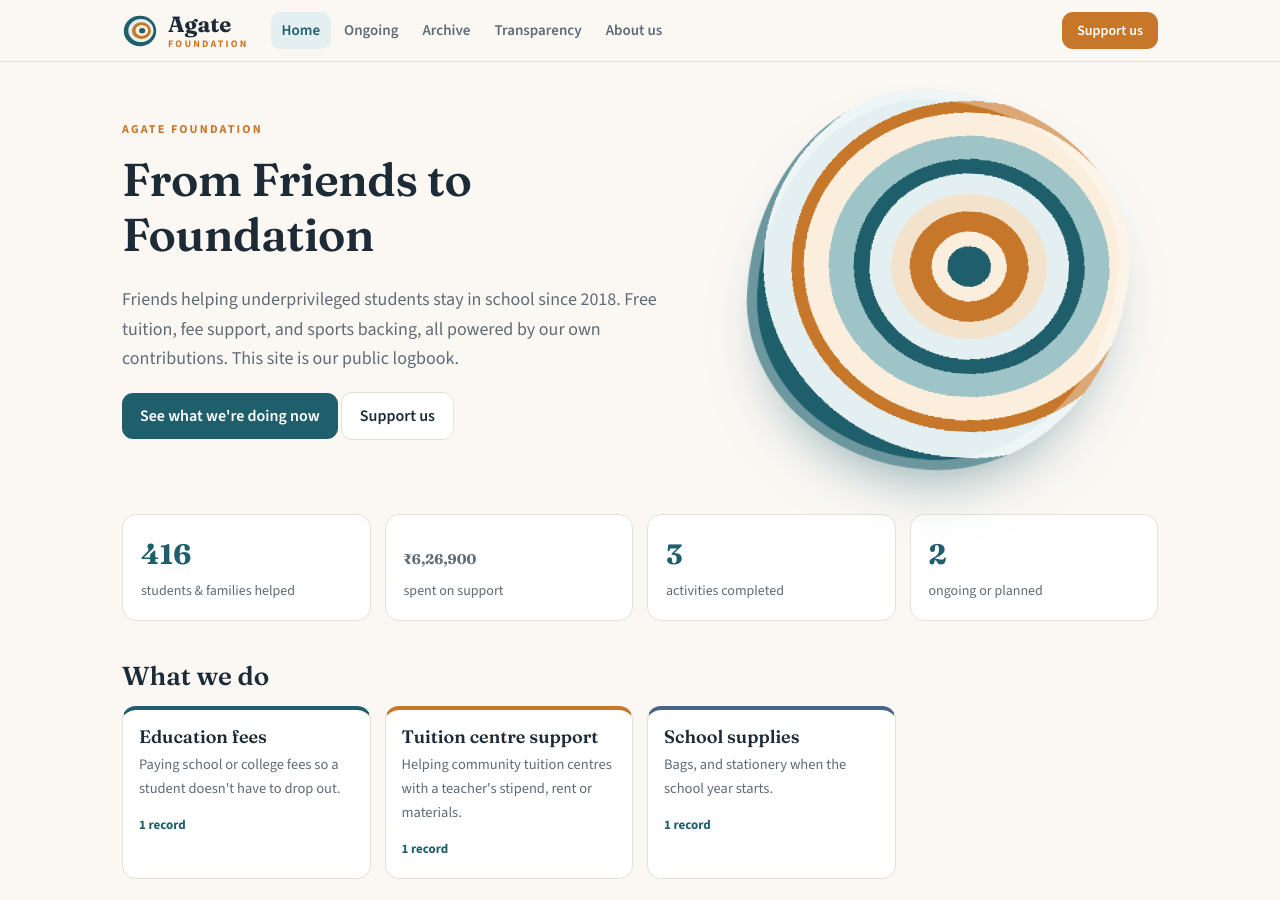
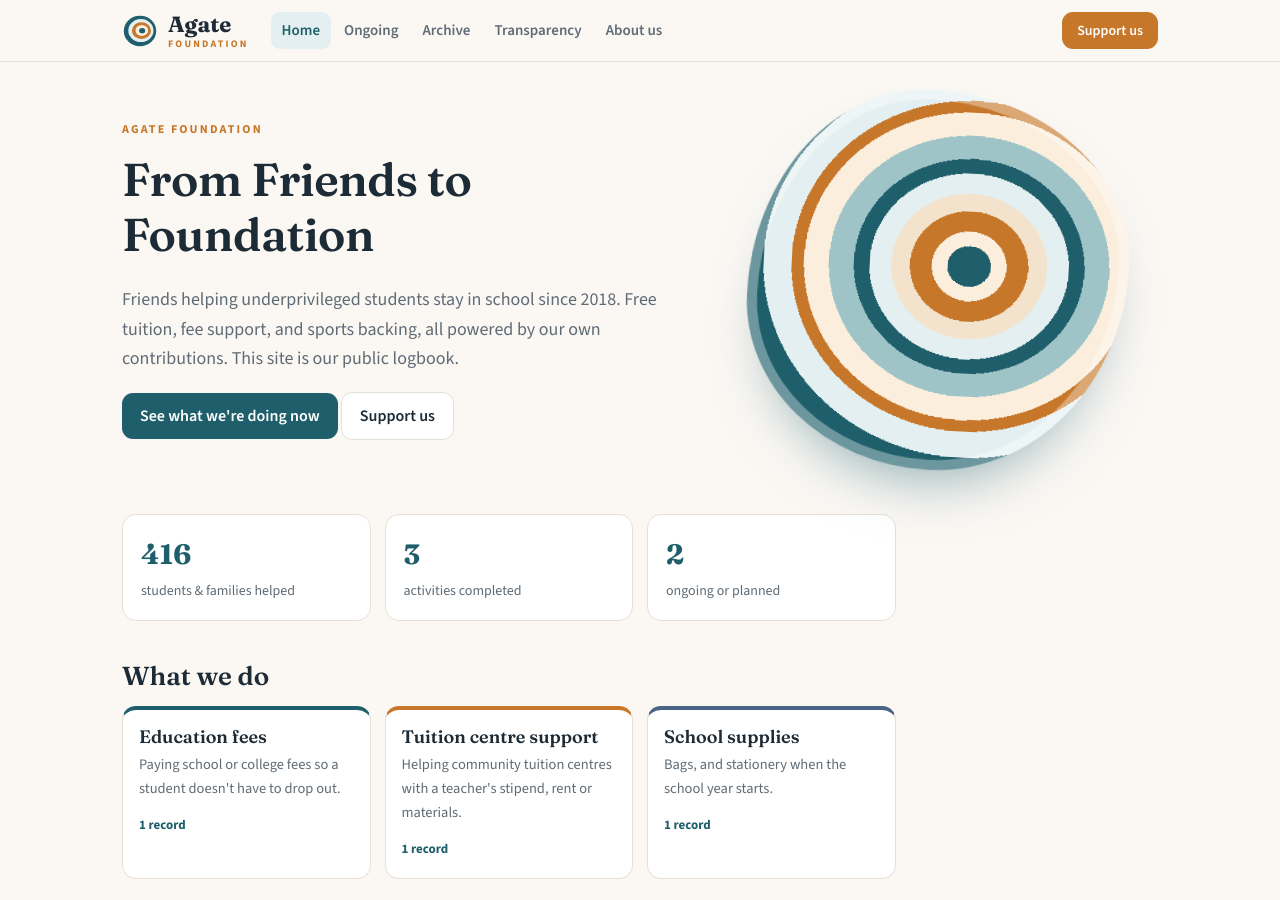
Before and after one commit to agate61/foundation, a Jekyll site: the page built from index.html, in a window 1280 px wide and 900 px high. Built offline with Jekyll 4.4.1, drawn with Linux system fonts in a browser that asks for light colours.

Commit message:
Update index.html

```diff
--- a/index.html
+++ b/index.html
@@ -19,7 +19,6 @@ layout: default
 
 <section class="stats">
   <div><b>{{ helped }}</b><span>students &amp; families helped</span></div>
-  <div><b>{% include inr.html n=spent %}</b><span>spent on support</span></div>
   <div><b>{{ done.size }}</b><span>activities completed</span></div>
   <div><b>{{ live.size }}</b><span>ongoing or planned</span></div>
 </section>
```
